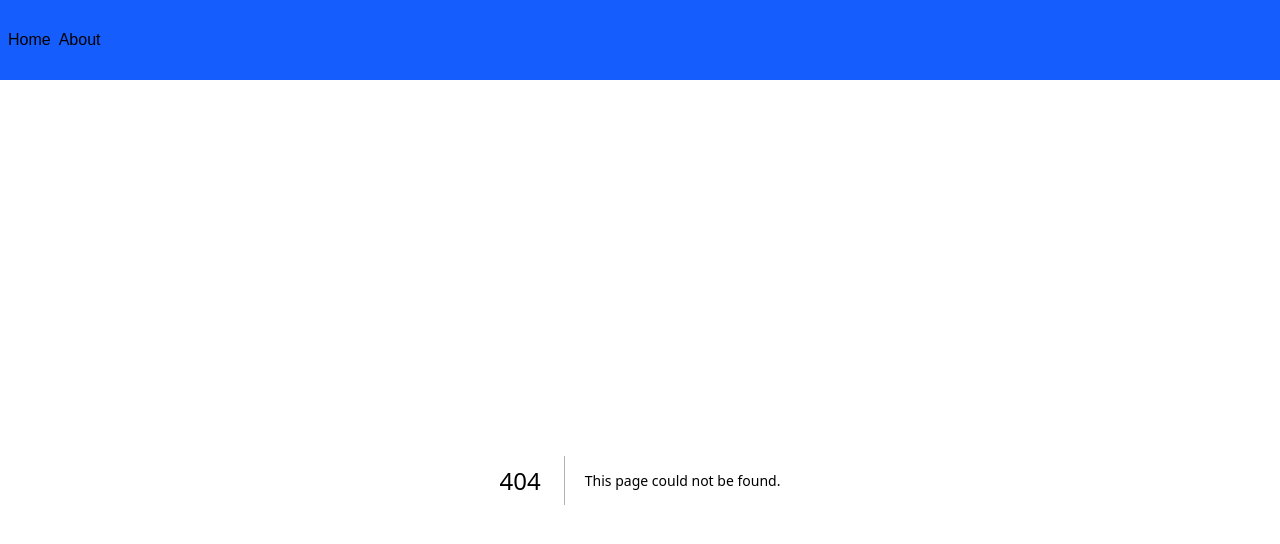
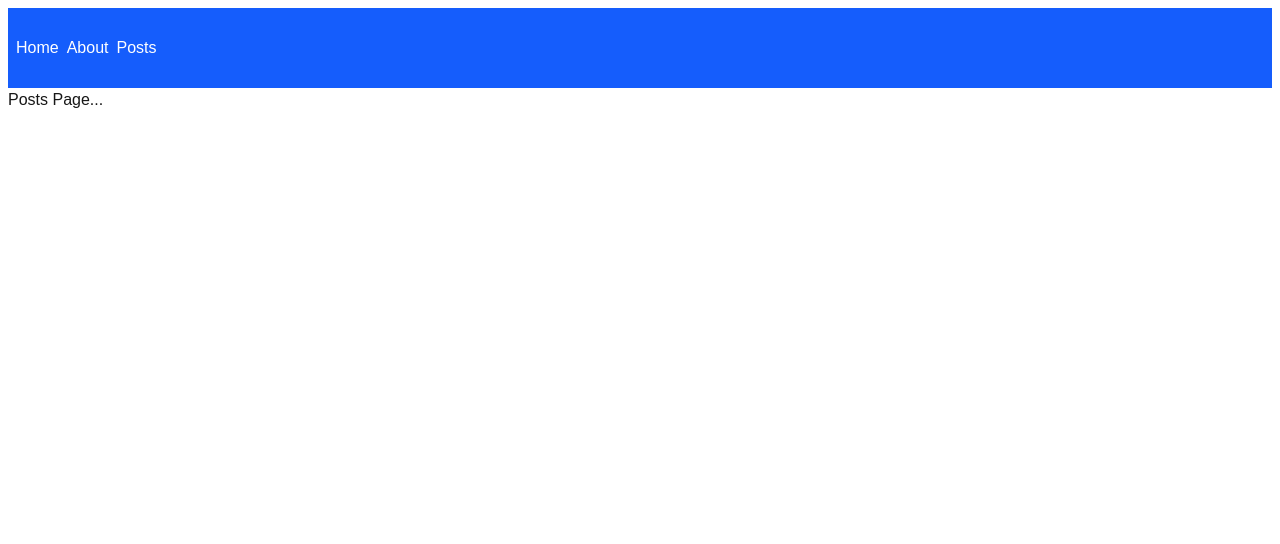
Before and after one commit to The-Boyo/alx-project-0x02-setup, a Next.js app in the folder alx-project-0x02/: page /posts in a window 1280 px wide. Before the commit this address had no page. Shown: the top 544 px of the page. Built offline with nearby package versions, Linux system fonts and the light colour scheme.

Commit message:
Added the Header component to the about, posts and home pages

```diff
--- a/alx-project-0x02/components/layout/Header.tsx
+++ b/alx-project-0x02/components/layout/Header.tsx
@@ -3,13 +3,16 @@ import React from "react";
 
 const Header = () => {
 	return (
-		<header className="flex justify-start items-center space-x-2 bg-blue-600 h-20 w-full p-2">
+		<header className="flex justify-start items-center space-x-2 text-white bg-blue-600 h-20 w-full p-2">
 			<p>
 				<Link href={`/home`}>Home</Link>
 			</p>
 			<p>
 				<Link href={`/about`}>About</Link>
 			</p>
+			<p>
+				<Link href={`/posts`}>Posts</Link>
+			</p>
 		</header>
 	);
 };
--- a/alx-project-0x02/pages/_document.tsx
+++ b/alx-project-0x02/pages/_document.tsx
@@ -1,4 +1,3 @@
-import Header from "@/components/layout/Header";
 import { Html, Head, Main, NextScript } from "next/document";
 
 export default function Document() {
@@ -6,7 +5,6 @@ export default function Document() {
 		<Html lang="en">
 			<Head />
 			<body className="antialiased">
-				<Header />
 				<Main />
 				<NextScript />
 			</body>
--- a/alx-project-0x02/pages/about.tsx
+++ b/alx-project-0x02/pages/about.tsx
@@ -1,9 +1,11 @@
 import Button from "@/components/common/Button";
+import Header from "@/components/layout/Header";
 import React from "react";
 
 const About = () => {
 	return (
 		<div className="p-2">
+			<Header />
 			<h1>About Page</h1>
 			<div className="flex flex-col">
 				<Button size="small" shape="rounded-sm" />
--- a/alx-project-0x02/pages/home.tsx
+++ b/alx-project-0x02/pages/home.tsx
@@ -1,5 +1,6 @@
 import Card from "@/components/common/Card";
 import PostModal from "@/components/common/PostModal";
+import Header from "@/components/layout/Header";
 import { CardProps } from "@/interfaces";
 import React, { useState } from "react";
 
@@ -17,6 +18,7 @@ const Home = () => {
 
 	return (
 		<div className="font-serif">
+			<Header />
 			<h1>Home Page</h1>
 			<button
 				onClick={() => setModalOpen(true)}
--- /dev/null
+++ b/alx-project-0x02/pages/posts.tsx
@@ -0,0 +1,13 @@
+import Header from "@/components/layout/Header";
+import React from "react";
+
+const posts = () => {
+	return (
+		<div className="p-2">
+			<Header />
+			<h1>Posts Page...</h1>
+		</div>
+	);
+};
+
+export default posts;
```
